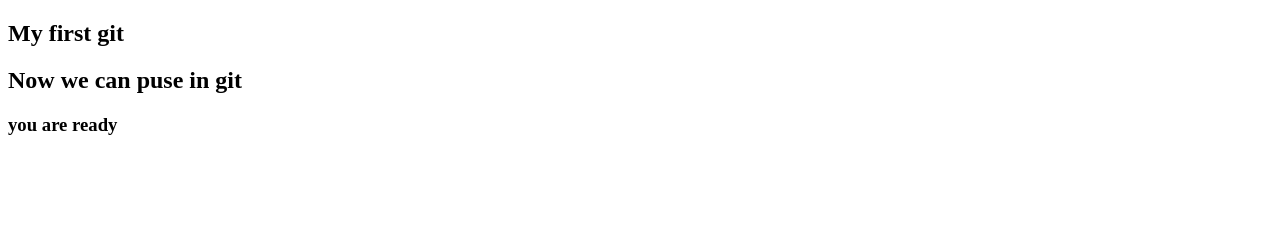
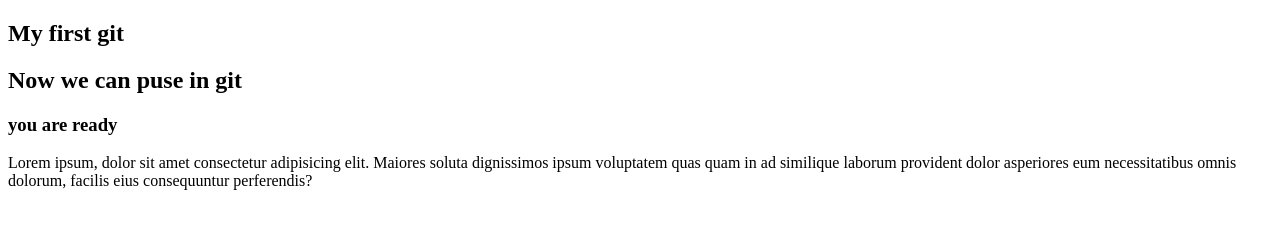
Before and after one commit to Roki58/my-first-repo, a plain HTML site: page index.html in a window 1280 px wide. Drawn offline with Linux system fonts and the light colour scheme.

Commit message:
some add

```diff
--- a/index.html
+++ b/index.html
@@ -10,6 +10,7 @@
     <h2>My first git</h2>
     <h2>Now we can puse in git</h2>
     <h3>you are ready</h3>
+    <p>Lorem ipsum, dolor sit amet consectetur adipisicing elit. Maiores soluta dignissimos ipsum voluptatem quas quam in ad similique laborum provident dolor asperiores eum necessitatibus omnis dolorum, facilis eius consequuntur perferendis?</p>
 
 </body>
 </html>
```
